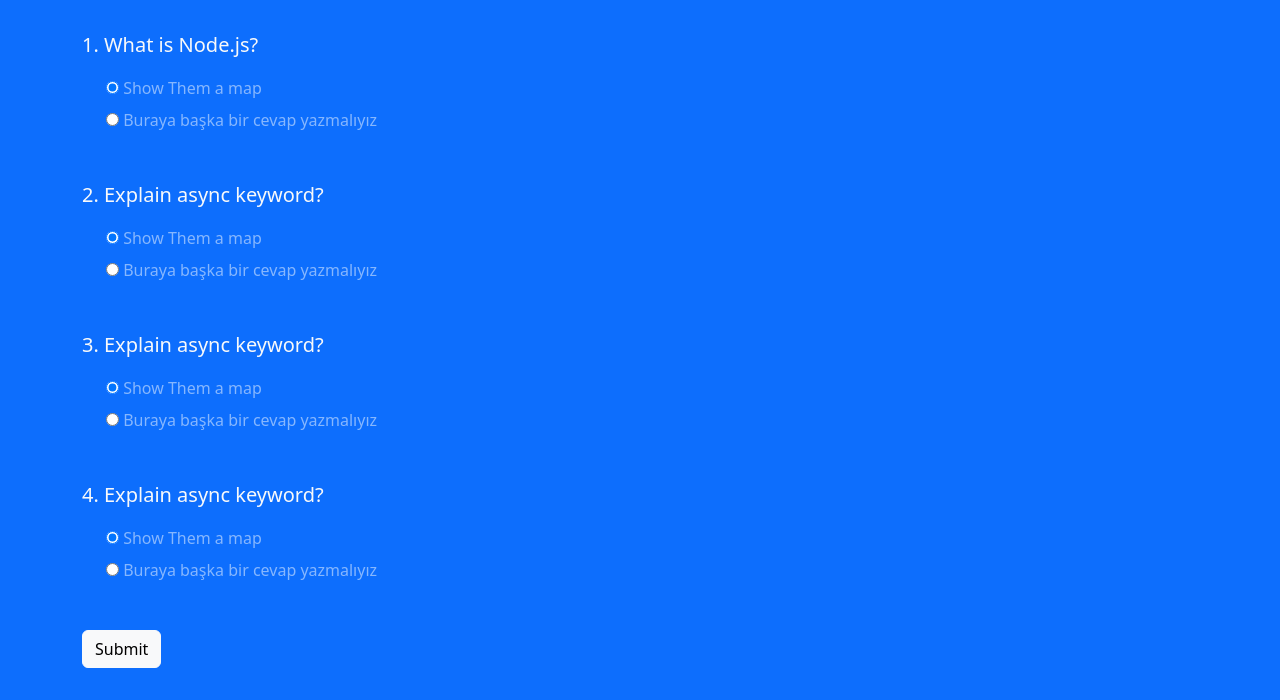
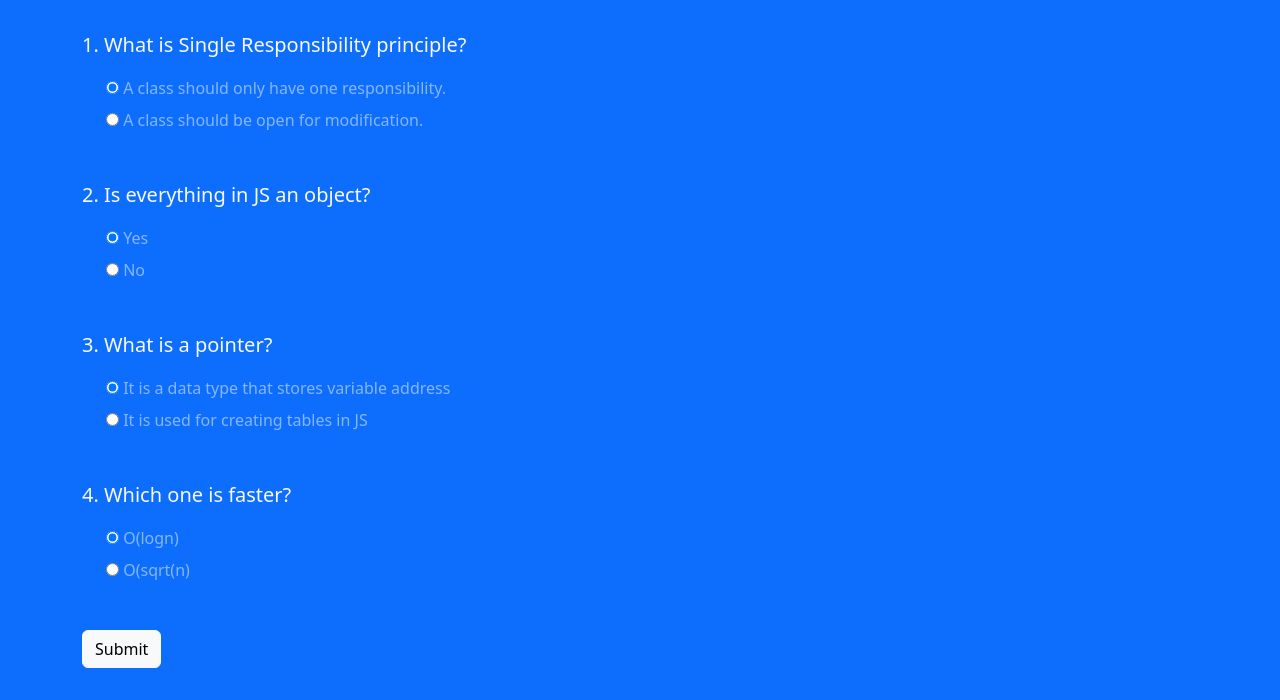
Before and after one commit to TemelGunaydin/Javascript-Projects, a plain HTML site: page QuizApp/index.html in a window 1280 px wide. Shown: the part 269-969 px from the top of the page. Drawn offline with nearby package versions, Linux system fonts and the light colour scheme.

Commit message:
Update questions

```diff
--- a/QuizApp/app.js
+++ b/QuizApp/app.js
@@ -1,4 +1,4 @@
-const correctAnswers = ["A", "B", "A", "B"];
+const correctAnswers = ["A", "B", "A", "A"];
 const form = document.querySelector(".quiz-form");
 const result = document.querySelector(".result");
 
--- a/QuizApp/index.html
+++ b/QuizApp/index.html
@@ -33,74 +33,78 @@
     <!-- Quiz Section -->
     <div class="quiz py-4 bg-primary">
       <div class="container">
-        <h2 class="my-5 text-white">On with the questions...</h2>
+        <h2 class="my-5 text-white">Lets start with questions...</h2>
 
         <!-- Form Section Includes all questions and answers -->
         <form class="quiz-form text-light">
           <!-- First Question -->
           <div class="my-5">
-            <p class="lead fonts-weight-normal">1. What is Node.js?</p>
+            <p class="lead fonts-weight-normal">
+              1. What is Single Responsibility principle?
+            </p>
 
             <!-- answer 1 -->
             <div class="form-check my-2 text-white-50">
               <input type="radio" name="q1" value="A" checked />
-              <label class="form-check-label"> Show Them a map </label>
+              <label class="form-check-label">
+                A class should only have one responsibility.</label
+              >
             </div>
             <!-- answer 2 -->
             <div class="form-check my-2 text-white-50">
               <input type="radio" name="q1" value="B" />
               <label class="form-check-label"
-                >Buraya başka bir cevap yazmalıyız</label
+                >A class should be open for modification.</label
               >
             </div>
           </div>
           <!-- Second Question -->
           <div class="my-5">
-            <p class="lead fonts-weight-normal">2. Explain async keyword?</p>
+            <p class="lead fonts-weight-normal">
+              2. Is everything in JS an object?
+            </p>
             <!-- answer 1 -->
             <div class="form-check my-2 text-white-50">
               <input type="radio" name="q2" value="A" checked />
-              <label class="form-check-label"> Show Them a map </label>
+              <label class="form-check-label"> Yes </label>
             </div>
             <!-- answer 2 -->
             <div class="form-check my-2 text-white-50">
               <input type="radio" name="q2" value="B" />
-              <label class="form-check-label"
-                >Buraya başka bir cevap yazmalıyız</label
-              >
+              <label class="form-check-label">No</label>
             </div>
           </div>
 
           <!-- Third Question -->
           <div class="my-5">
-            <p class="lead fonts-weight-normal">3. Explain async keyword?</p>
+            <p class="lead fonts-weight-normal">3. What is a pointer?</p>
             <!-- answer 1 -->
             <div class="form-check my-2 text-white-50">
               <input type="radio" name="q3" value="A" checked />
-              <label class="form-check-label"> Show Them a map </label>
+              <label class="form-check-label"> It is a data type that stores variable address </label>
             </div>
             <!-- answer 2 -->
             <div class="form-check my-2 text-white-50">
               <input type="radio" name="q3" value="B" />
               <label class="form-check-label"
-                >Buraya başka bir cevap yazmalıyız</label
+                >It is used for creating tables in JS</label
               >
             </div>
           </div>
 
           <!-- Fourth Question -->
           <div class="my-5">
-            <p class="lead fonts-weight-normal">4. Explain async keyword?</p>
+            <p class="lead fonts-weight-normal">4. Which one is faster?</p>
             <!-- answer 1 -->
             <div class="form-check my-2 text-white-50">
               <input type="radio" name="q4" value="A" checked />
-              <label class="form-check-label"> Show Them a map </label>
+              <label class="form-check-label"> O(logn) </label>
             </div>
             <!-- answer 2 -->
             <div class="form-check my-2 text-white-50">
               <input type="radio" name="q4" value="B" />
               <label class="form-check-label"
-                >Buraya başka bir cevap yazmalıyız</label
+                >O(sqrt(n)</label
               >
             </div>
           </div>
```
